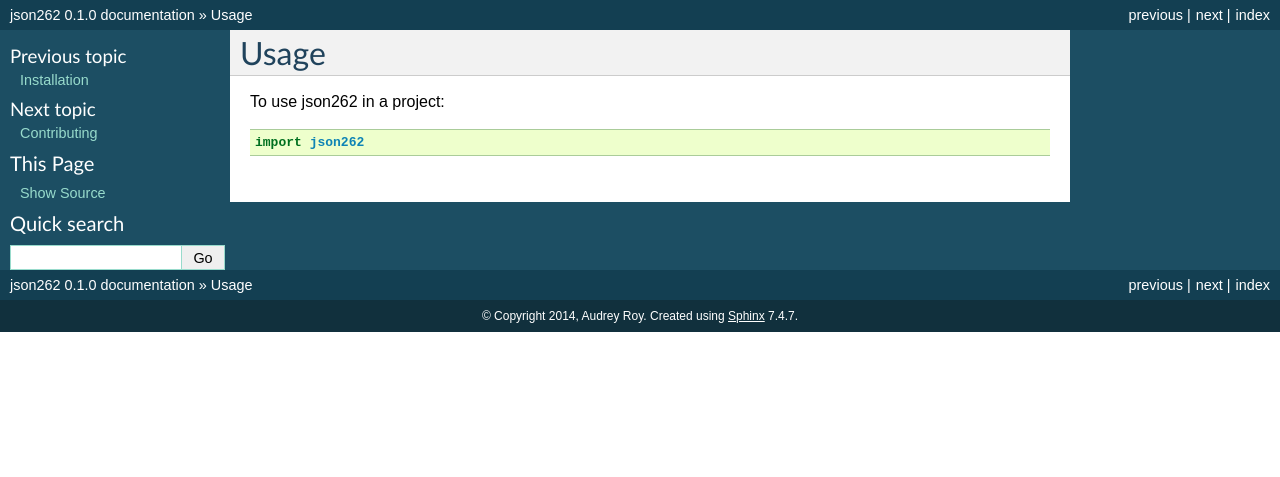
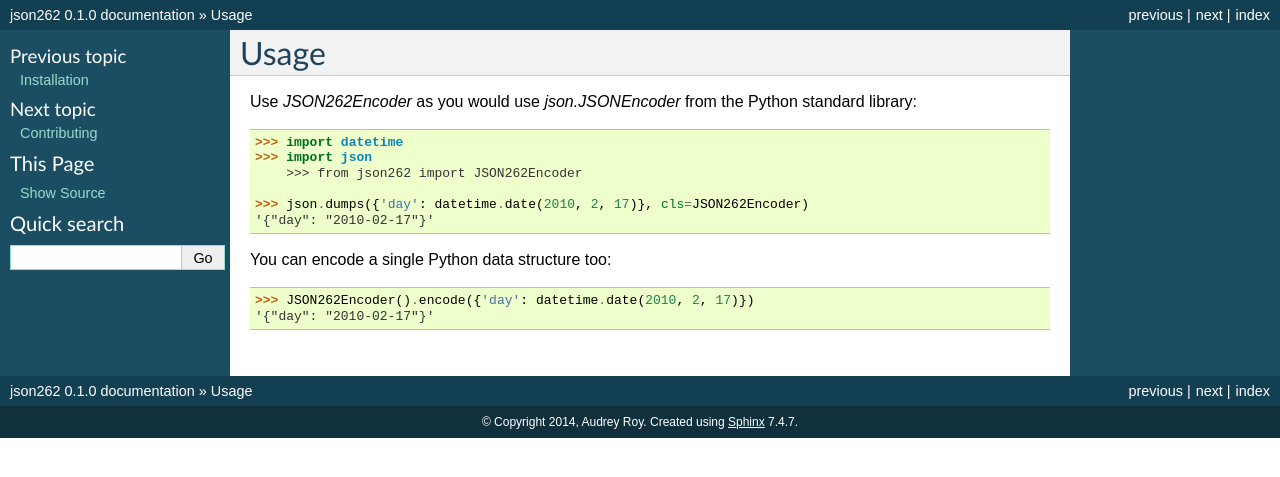
Before and after one commit to audreyfeldroy/standardjson, a Sphinx documentation site: the page built from docs/usage.rst, in a window 1280 px wide. Shown: the top 477 px of the page. Built offline with Sphinx 7.4.7, drawn with Linux system fonts in a browser that asks for light colours.

Commit message:
Document usage.

```diff
--- a/docs/usage.rst
+++ b/docs/usage.rst
@@ -2,6 +2,16 @@
 Usage
 ========
 
-To use json262 in a project::
+Use `JSON262Encoder` as you would use `json.JSONEncoder` from the Python standard library::
 
-	import json262
+    >>> import datetime
+    >>> import json
+	>>> from json262 import JSON262Encoder
+
+    >>> json.dumps({'day': datetime.date(2010, 2, 17)}, cls=JSON262Encoder)
+    '{"day": "2010-02-17"}'
+
+You can encode a single Python data structure too::
+
+    >>> JSON262Encoder().encode({'day': datetime.date(2010, 2, 17)})
+    '{"day": "2010-02-17"}'
```
